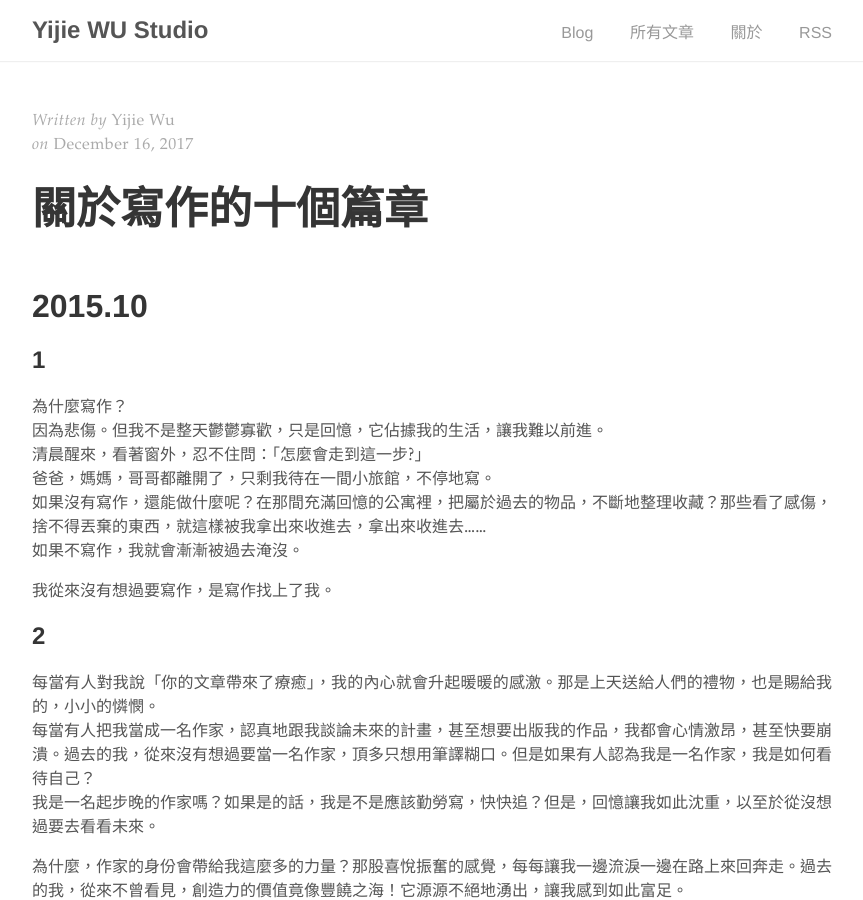
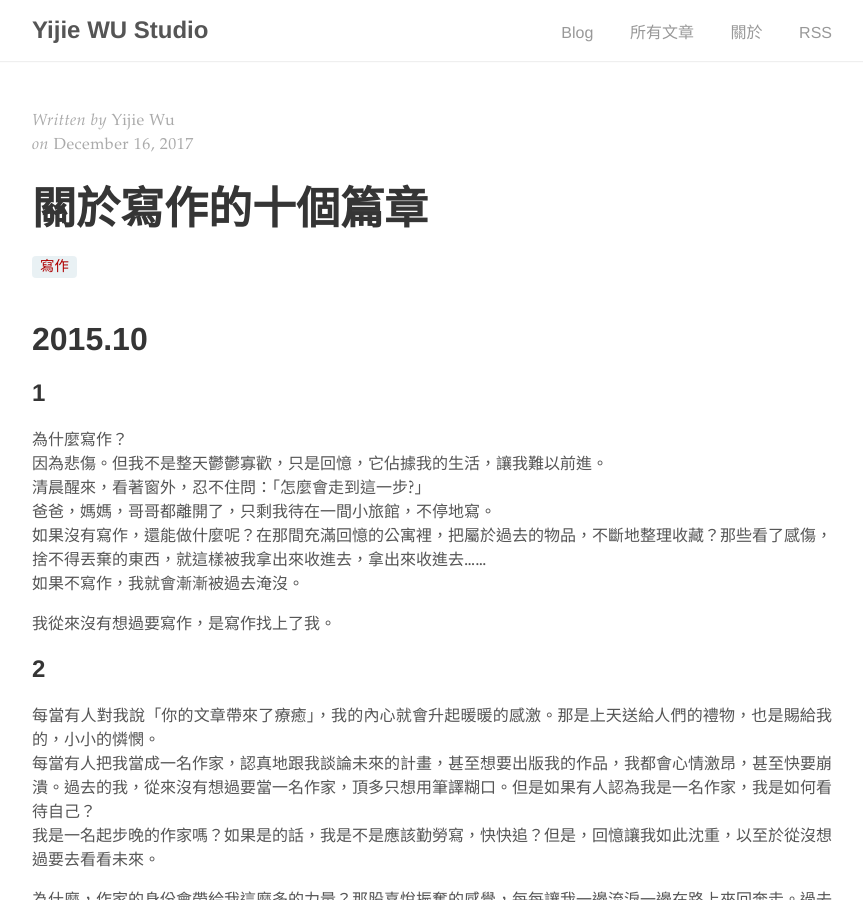
Before and after one commit to yijiewou/yijiewou.github.io, a Jekyll site: the page built from _posts/2017-12-16-寫作的十個篇章.md, in a window 1280 px wide and 900 px high. Shown: the whole window, without its empty margins (208-1071 px from the left). Built offline with Jekyll 4.4.1, drawn with Linux system fonts in a browser that asks for light colours.

Commit message:
寫作的十個篇章

```diff
--- a/_posts/2017-12-16-寫作的十個篇章.md
+++ b/_posts/2017-12-16-寫作的十個篇章.md
@@ -1,6 +1,8 @@
 ---
 title: 關於寫作的十個篇章
 author: Yijie Wu
+tags:
+    - 寫作
 ---
 
 # 2015.10
```
